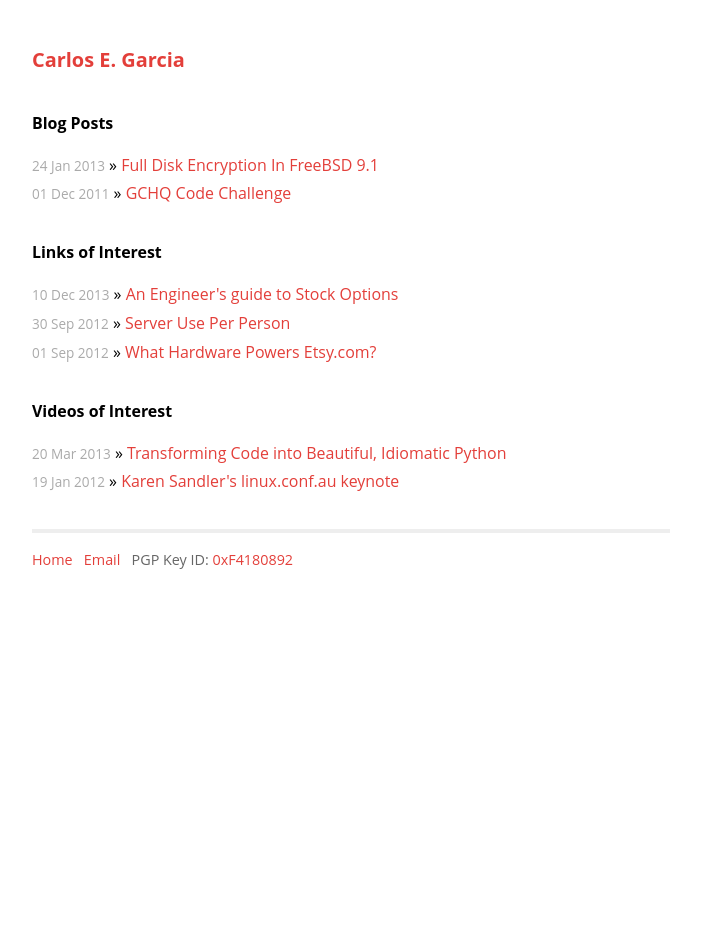
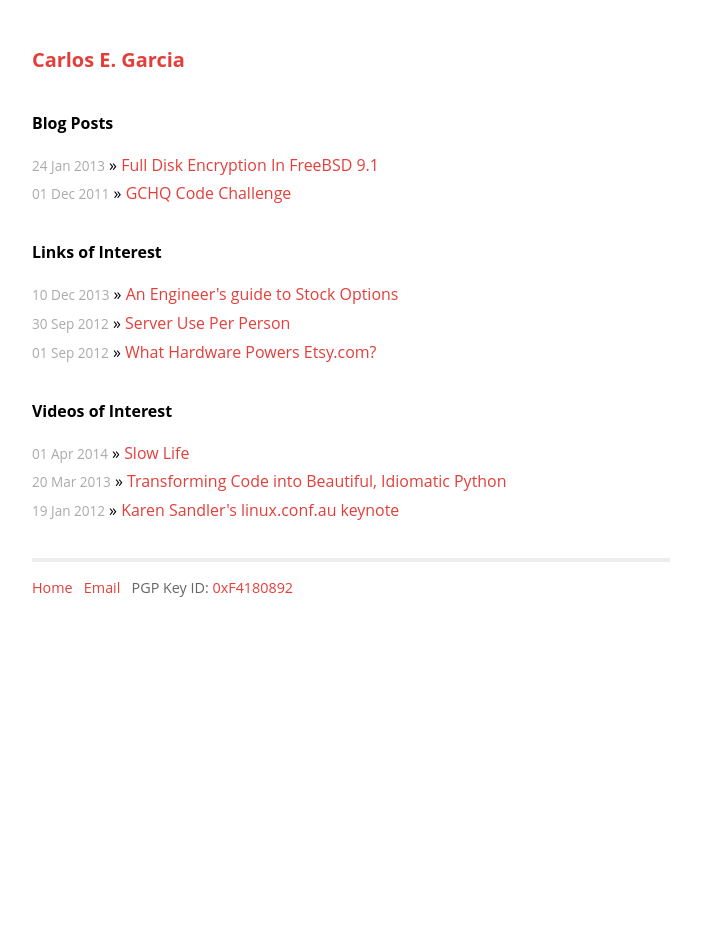
Before and after one commit to cgar/cgar.github.com, a Jekyll site: the page built from index.html, in a window 1280 px wide. Shown: the whole page, without its empty margins (289-990 px from the left). Built offline with Jekyll 4.4.1, drawn with Linux system fonts in a browser that asks for light colours; Markdown is read by kramdown in place of the engine named in the settings.

Commit message:
slow life in video

```diff
--- a/index.html
+++ b/index.html
@@ -20,8 +20,10 @@ title: Carlos E. Garcia
 
   <h1>Videos of Interest</h1>
   <ul class="posts">
+      <li><span>01 Apr 2014</span> &raquo; <a href="https://vimeo.com/88829079">Slow Life</a></li>
       <li><span>20 Mar 2013</span> &raquo; <a href="https://www.youtube.com/watch?v=OSGv2VnC0go">Transforming Code into Beautiful, Idiomatic Python</a></li>
       <li><span>19 Jan 2012</span> &raquo; <a href="https://www.youtube.com/watch?v=5XDTQLa3NjE">Karen Sandler's linux.conf.au keynote</a></li>
 
+
   </ul>
 </div>
```
